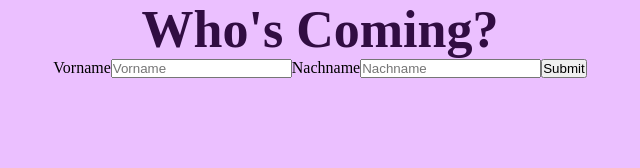
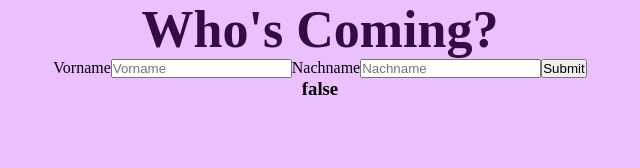
Before and after one commit to Overcook3265/react-guest-list, a React app: page / in a window 1280 px wide. Shown: the top 168 px of the page, without its empty margins (320-960 px from the left). Built offline with nearby package versions, Linux system fonts and the light colour scheme; the HTML template or start-up script is replaced by a standard one.

Commit message:
Add nothing. Several attempts to connect checkbox to boolean value in array, all failures.

```diff
--- a/src/App.js
+++ b/src/App.js
@@ -1,18 +1,26 @@
 import './index.scss';
 import { useState } from 'react';
 import styles from './App.module.scss';
+// import CheckBox from './CheckBox';
 import GuestArray from './GuestArray';
 
-const initialGuests = [{ name: '', last: '', id: 0 }];
+const initialGuests = [{ name: '', last: '', id: 0, isComing: false }];
 export default function App() {
   const [firstName, setFirstName] = useState('');
   const [lastName, setLastName] = useState('');
   const [guests, setGuests] = useState(initialGuests);
+  const [attendance, setAttendance] = useState(false);
   const handleSubmit = (event) => {
     const newGuestId = guests[guests.length - 1].id + 1;
-    const newGuest = { name: firstName, last: lastName, id: newGuestId };
+    const newGuest = {
+      name: firstName,
+      last: lastName,
+      id: newGuestId,
+      isComing: attendance,
+    };
     setGuests([...guests, newGuest]);
-
+    // IDEA:maybe put button into component, pass down props of array to specify which one it deletes. Insert button into array?
+    // IDEA: make a component out of checkbox too. LINE 18 as prop!
     // this code prevents the website from refreshing
     event.preventDefault();
     // reset input fields
@@ -51,7 +59,12 @@ export default function App() {
         </form>
 
         <div>
-          <GuestArray guests={guests} />
+          <GuestArray
+            guests={guests}
+            setGuests={setGuests}
+            attendance={attendance}
+            setAttendance={setAttendance}
+          />
         </div>
       </div>
     </div>
--- /dev/null
+++ b/src/CheckBox.js
@@ -0,0 +1,24 @@
+// import { useState } from 'react';
+
+// export default function GuestArray(props) {
+//   const [isGuestAttending, setIsGuestAttending] = useState(false);
+// }
+// return (
+//   <>
+//     {props.guests.map((guest) => {
+//       return (
+//         <div key={`guest-${guest.id}`}>
+//           <input
+//             type="checkbox"
+//             // 2. Connect the state variable to the form fields
+//             checked={isGuestAttending}
+//             // 3. Update the values of the state variables based on user input
+//             onChange={(event) =>
+//               setIsGuestAttending(event.currentTarget.checked)
+//             }
+//           />
+//         </div>
+//       );
+//     })}
+//   </>
+// );
--- a/src/GuestArray.js
+++ b/src/GuestArray.js
@@ -1,14 +1,25 @@
 import { useState } from 'react';
 
 export default function GuestArray(props) {
+  // const [isGuestAttending, setIsGuestAttending] = useState(false);
+  // props.setAttendance = isGuestAttending;
   return (
     <>
       {props.guests.map((guest) => {
         return (
           <div key={`guest-${guest.id}`}>
-            <h2>
-              {guest.name} {guest.last}
-            </h2>
+            <h3>
+              {guest.name} {guest.last} {JSON.stringify(guest.isComing)}{' '}
+              <div>
+                {/* <input
+                  type="checkbox"
+                  checked={isGuestAttending}
+                  onChange={(event) =>
+                    setIsGuestAttending(event.currentTarget.checked)
+                  }
+                /> */}
+              </div>
+            </h3>
           </div>
         );
       })}
```
